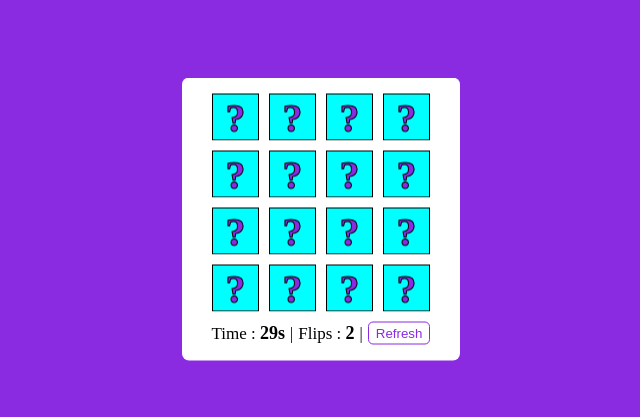
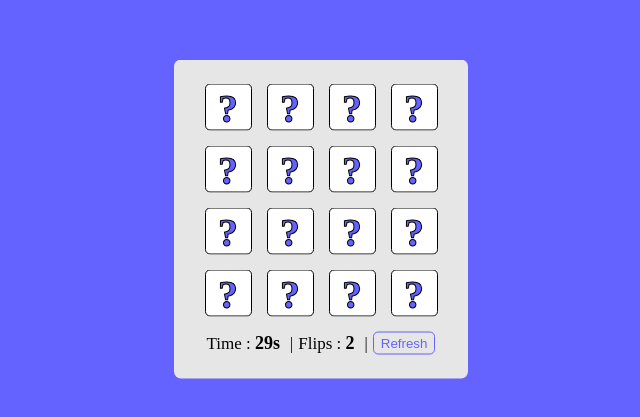
Before and after one commit to Guenfoudi-Mohamed/app_20_DOM-, a plain HTML site: page index.html in a window 1280 px wide. Shown: the part 181-598 px from the top of the page, without its empty margins (319-959 px from the left). Drawn offline with Linux system fonts and the light colour scheme.

Commit message:
Update app_20.css

```diff
--- a/app_20.css
+++ b/app_20.css
@@ -1,16 +1,16 @@
 @charset "utf-8";
 *{margin: 0px;padding: 0px;outline: none;text-decoration: none;list-style: none;box-sizing: border-box;}
 :is(::after,::before){margin: 0px;padding: 0px;box-sizing: border-box;}
-body{max-width: 1440px;min-height: 100vh;margin:0px auto;background-color: blueviolet;}
-body section{position: fixed;top: 50%;left: 50%;transform: translate(-50%,-50%);padding: 1em;background-color: #fff;border-radius: 7px;}
-body section nav .list{width: 246px;display: flex;flex-wrap: wrap;gap: 10px;justify-content: center;}
-body section nav .list .item{width: 47px;height: 47px;position: relative;transform-style: preserve-3d;cursor: pointer;}
-body section nav .list .item :is(.question_Mark, .icon){width: 100%;height: 100%;border: 1px solid #000;transition: transform .5s;}
-body section nav .list .item .question_Mark{font-size: 2.5em;font-weight: bold;color: blueviolet;-webkit-text-stroke: 1px black;text-align: center;backface-visibility:hidden;background-color: aqua;}
-body section nav .list .item .icon{position: absolute;top: 0px;text-align: center;line-height: 47px;font-size: 2em; transform: rotateY(180deg);background-color: red;backface-visibility: hidden;}
+body{max-width: 1440px;min-height: 100vh;margin:0px auto;background-color: #6563ff;}
+body section{position: fixed;top: 50%;left: 50%;transform: translate(-50%,-50%);padding: 1.5em;background-color: rgb(230, 230, 230);border-radius: 7px;}
+body section nav .list{width: 246px;display: flex;flex-wrap: wrap;gap: 15px;justify-content: center;}
+body section nav .list .item{width: 47px;height: 47px;position: relative;transform-style: preserve-3d;cursor: pointer;overflow: hidden;}
+body section nav .list .item :is(.question_Mark, .icon){width: 100%;height: 100%;border: 1px solid #000;transition: transform .5s;border-radius: 5px;}
+body section nav .list .item .question_Mark{font-size: 2.5em;font-weight: bold;color: #6563ff;-webkit-text-stroke: 1px black;text-align: center;backface-visibility:hidden;background-color: #fff;}
+body section nav .list .item .icon{position: absolute;top: 0px;width:100%;/*background-image: url('images/img-1.png');*/background-repeat: no-repeat;background-size: 100% 100%; transform: rotateY(180deg);background-color: #fff;backface-visibility: hidden;}
 body section nav .list .item:hover .icon{transform: rotateY(0deg);}
 body section nav .list .item:hover .question_Mark{transform: rotateY(180deg);}
-body section .btns{display: flex;gap :5px;justify-content: center;align-items: center;margin-top: 10px;}
+body section .btns{display: flex;gap :5px;justify-content: center;align-items: center;margin-top: 15px;}
 body section .btns label{font-size: 17px;}
-body section .btns label span{font-weight: bold;font-size: 18px;}
-body section .btns .btnRefresh{background-color: transparent;border:1px solid blueviolet;color:blueviolet;border-radius: 5px;padding:3px 7px;cursor: pointer;}
+body section .btns label span{font-weight: bold;font-size: 18px;margin-right: 5px;}
+body section .btns .btnRefresh{background-color: transparent;border:1px solid #6563ff;color:#6563ff;border-radius: 5px;padding:3px 7px;cursor: pointer;}
```
